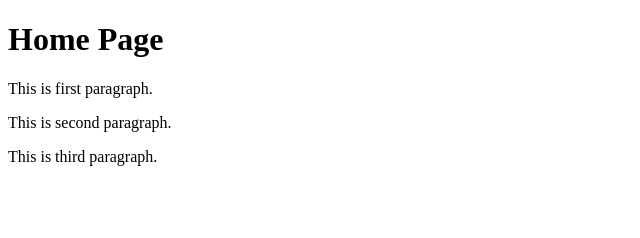
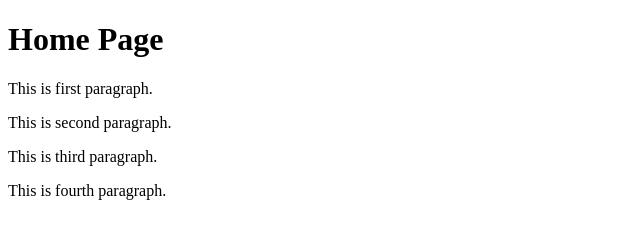
Before and after one commit to arshadshaikh/VergeInstitute-01, a plain HTML site: page home.html in a window 1280 px wide. Shown: the whole page, without its empty margins (0-640 px from the left). Drawn offline with Linux system fonts and the light colour scheme.

Commit message:
Lil bit modified

```diff
--- a/home.html
+++ b/home.html
@@ -13,5 +13,8 @@
 <p>This is third paragraph.</p>
 
 
+<p>This is fourth paragraph.</p>
+
+
 </body>
 </html>
```
